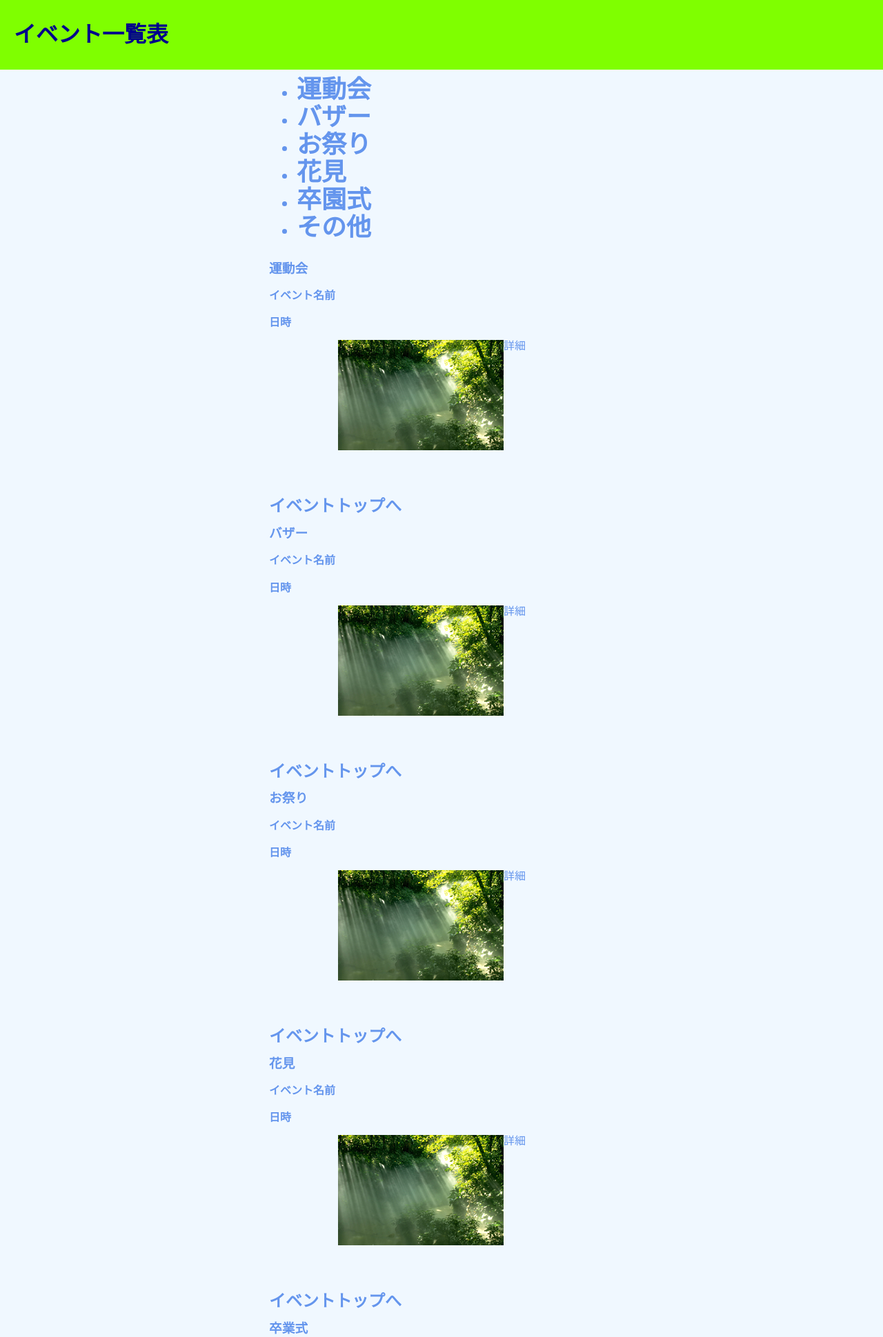
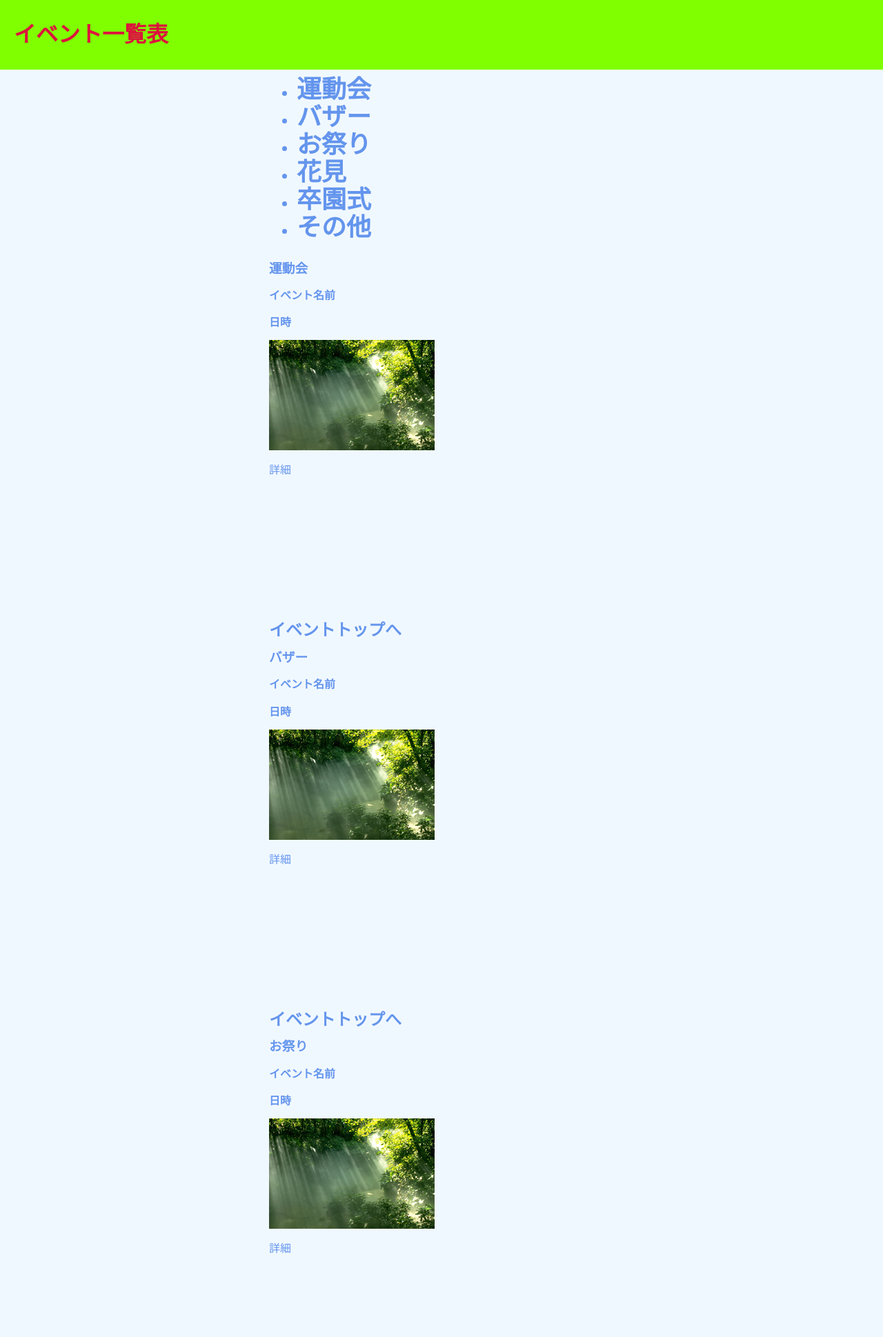
Before and after one commit to enpit2016fun/minipbl_e, a PHP site: the page made by イベント一覧表について/イベント一覧表.html in a window 1280 px wide. Shown: the top 1939 px of the page at 69% size. Run offline with PHP 8.4, Linux system fonts and the light colour scheme.

Commit message:
追加しわすれ

```diff
--- a/イベント一覧表について/main.css
+++ b/イベント一覧表について/main.css
@@ -1,9 +1,14 @@
+header{
+    padding: 20px;
+    background-color: chartreuse;
+    color:crimson;
+}
 body{
     width:100%;
-    margin:auto;
     padding: 0;
     font-family:Arial, sans-serif;
     line-height: 18px;
+    margin:auto;
     background-color:aliceblue;
 }
 ul{
@@ -18,14 +23,12 @@ div{
     margin-left: auto;
 }
 
-header{
-    padding: 20px;
-    background-color: chartreuse;
-    color:darkblue;
-}
 
-span{
-    color:aqua;
+
+span{/*
+    width:100%;
+    margin-left:100px;
+    */
 }
 
 h1{
@@ -35,8 +38,8 @@ h1{
 }
 
 img{
-    float: left;
-    margin-left: 100px;
+   /*float: left;*/
+   /* margin-left: 100px;*/
 }
 
 a{
```
